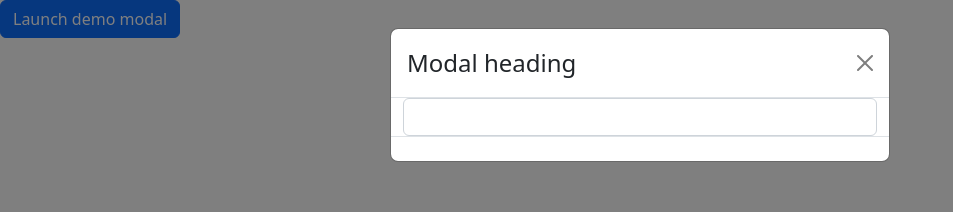
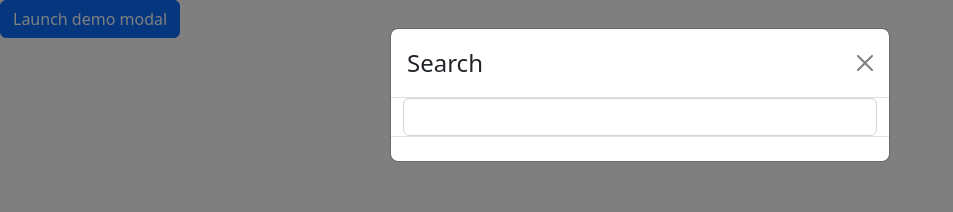
Before and after one commit to Brahmc/weather_app, a React (Create React App) app: page / in a window 1280 px wide. Shown: the top 212 px of the page, without its empty margins (0-953 px from the left). Built offline with nearby package versions, Linux system fonts and the light colour scheme.

Commit message:
cleaned up DayWeather page

```diff
--- a/src/components/LocationSearch.js
+++ /dev/null
@@ -1,28 +0,0 @@
-import {Container, Form} from "react-bootstrap";
-import {useEffect, useState} from "react";
-
-export function LocationSearch({onSubmit}) {
-    const[search, setSearch] = useState("");
-    const [places, setPlaces] = useState(undefined);
-
-    useEffect(() => {
-        if(search.trim() === "") {
-            setPlaces(undefined);
-            return;
-        }
-        fetch("https://api.mapbox.com/geocoding/v5/mapbox.places/" + search + ".json?access_token=" + process.env.REACT_APP_MAPBOX_API_KEY)
-            .then(response => response.json())
-            .then(data => {setPlaces(data.features) ;console.log(data)});
-    }, [search, setPlaces]);
-
-    return (
-        <Container>
-            <Form.Control value={search} onChange={e => setSearch(e.target.value)} />
-            <PlaceSuggestions places={places} onClick={(p) => onSubmit(p)}/>
-        </Container>
-    );
-}
-
-function PlaceSuggestions({places, onClick}) {
-    return places?.map((p, index) => <div style={{whiteSpace: "nowrap", overflow: "hidden", textOverflow: "ellipsis"}} className='ps-3 p-2' onClick={onClick(p)} key={index}>{p.matching_place_name ? p.matching_place_name + " (" + p.place_name + ")" : p.place_name}</div>)
-}
--- /dev/null
+++ b/src/components/LocationSearchPopup.js
@@ -0,0 +1,44 @@
+import {Container, Form, Modal} from "react-bootstrap";
+import {useEffect, useState} from "react";
+
+export function LocationSearchPopup({onSubmit, show, setShow}) {
+    const[search, setSearch] = useState("");
+    const [places, setPlaces] = useState(undefined);
+
+    useEffect(() => {
+        if(search.trim() === "") {
+            setPlaces(undefined);
+            return;
+        }
+        fetch("https://api.mapbox.com/geocoding/v5/mapbox.places/" + search + ".json?access_token=" + process.env.REACT_APP_MAPBOX_API_KEY)
+            .then(response => response.json())
+            .then(data => {setPlaces(data.features) ;console.log(data)});
+    }, [search, setPlaces]);
+
+    return (
+        <SearchModal title='Search' show={show} setShow={setShow}>
+            <Container>
+                <Form.Control value={search} onChange={e => setSearch(e.target.value)} />
+                <PlaceSuggestions places={places} onClick={(p) => onSubmit(p)}/>
+            </Container>
+        </SearchModal>
+    );
+}
+
+function PlaceSuggestions({places, onClick}) {
+    return places?.map((p, index) => <div style={{whiteSpace: "nowrap", overflow: "hidden", textOverflow: "ellipsis"}} className='ps-3 p-2' onClick={() => onClick(p)} key={index}>{p.matching_place_name ? p.matching_place_name + " (" + p.place_name + ")" : p.place_name}</div>)
+}
+
+function SearchModal({title, show, setShow, children}) {
+    const handleClose = () => setShow(false);
+
+    return (
+        <Modal show={show} onHide={handleClose} >
+            <Modal.Header closeButton>
+                <Modal.Title>{title}</Modal.Title>
+            </Modal.Header>
+            {children}
+            <Modal.Footer />
+        </Modal>
+    )
+}
--- a/src/pages/DayWeather.js
+++ b/src/pages/DayWeather.js
@@ -1,27 +1,17 @@
-import {Button, Modal} from "react-bootstrap";
+import {Button} from "react-bootstrap";
 import {useState} from "react";
-import {LocationSearch} from "../components/LocationSearch";
+import {LocationSearchPopup} from "../components/LocationSearchPopup";
 
 export function DayWeather() {
-    const [show, setShow] = useState(true);
-
-    const handleClose = () => setShow(false);
-    const handleShow = () => setShow(true);
+    const [showSearch, setShowSearch] = useState(true);
 
     return (
         <>
-            <Button variant="primary" onClick={handleShow}>
+            <Button variant="primary" onClick={() => setShowSearch(!showSearch)}>
                 Launch demo modal
             </Button>
 
-            <Modal show={show} onHide={handleClose} >
-                <Modal.Header closeButton>
-                    <Modal.Title>Modal heading</Modal.Title>
-                </Modal.Header>
-                    <LocationSearch onSubmit={() => {}} />
-                <Modal.Footer>
-                </Modal.Footer>
-            </Modal>
+            <LocationSearchPopup show={showSearch} setShow={setShowSearch} />
         </>
     );
 }
```
